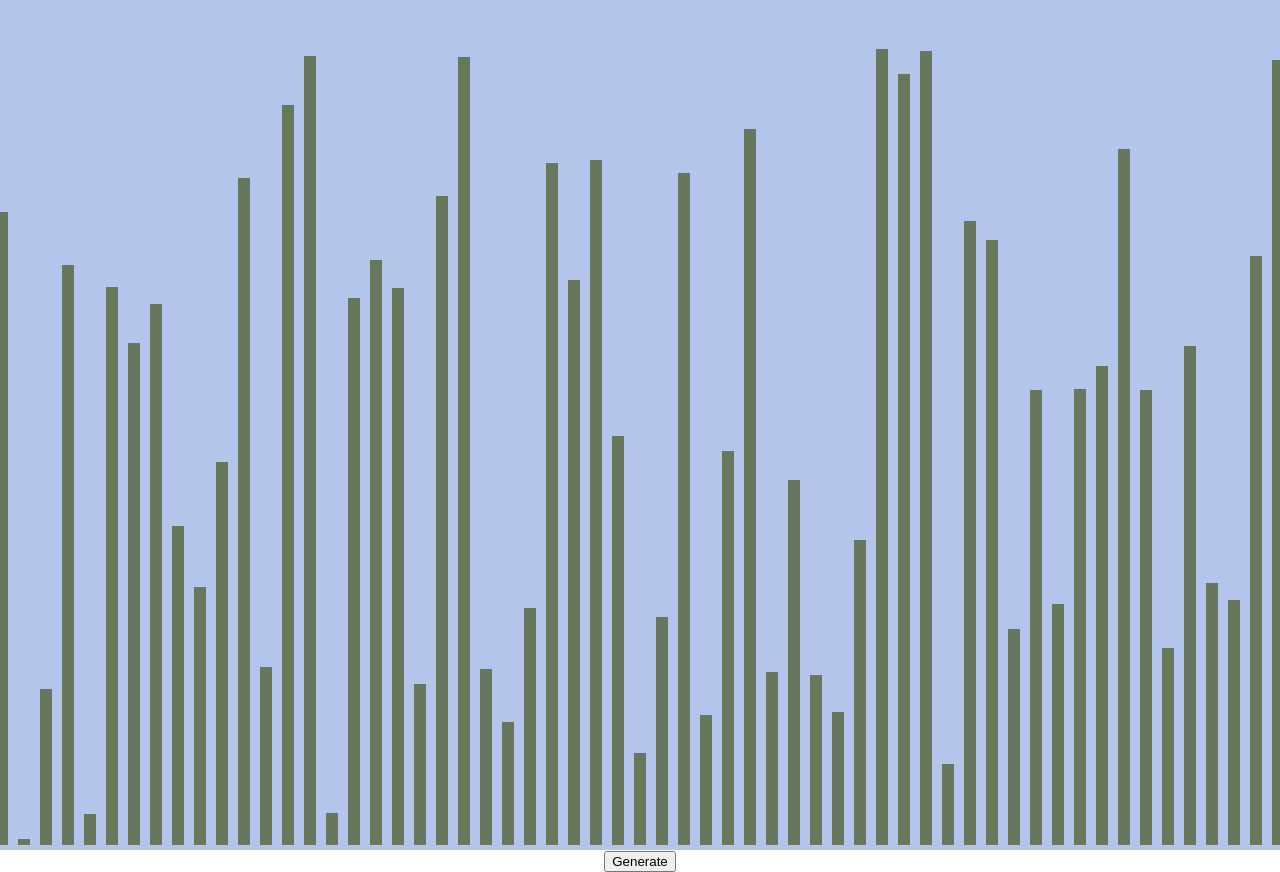
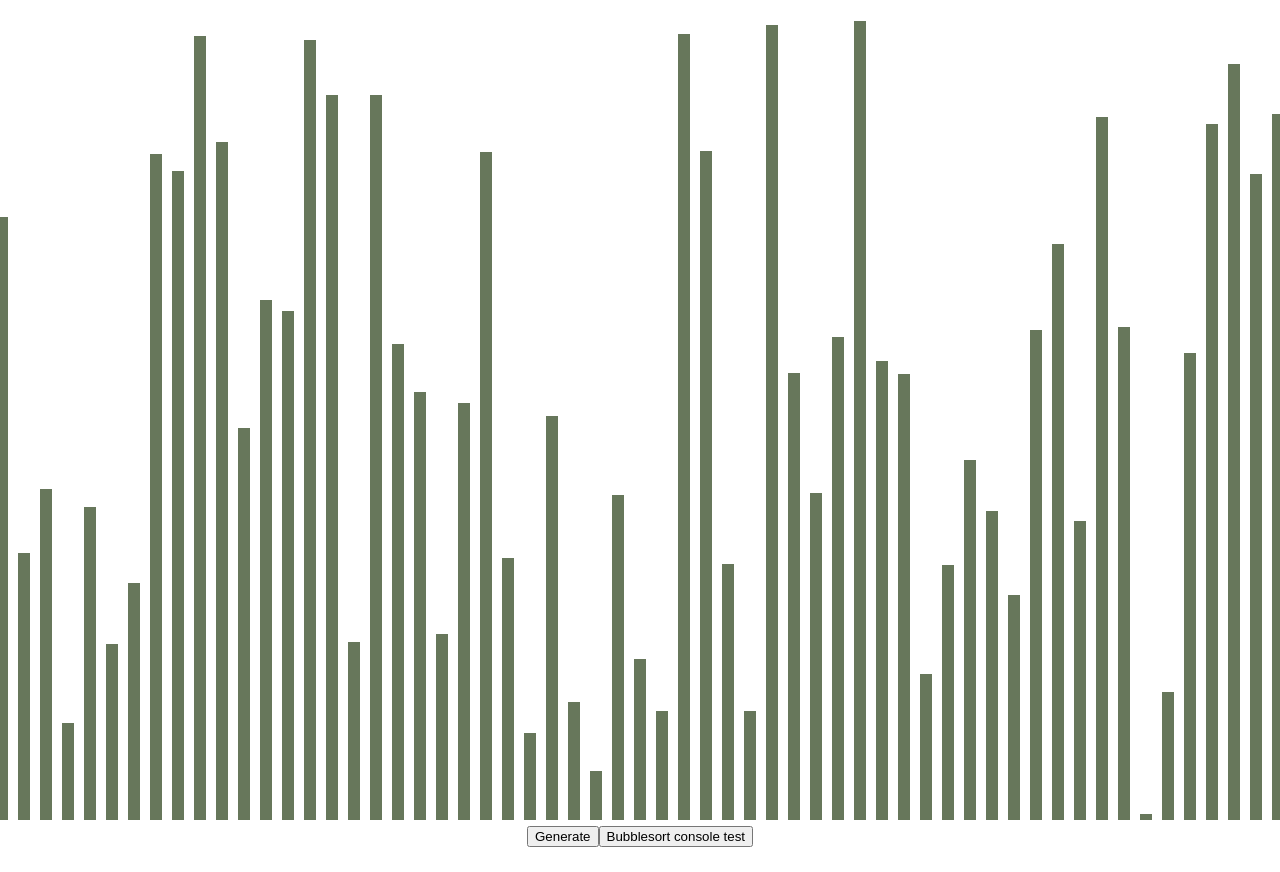
Before and after one commit to Kevrev/AlgoVisualizer, a React (Create React App) app: page / in a window 1280 px wide. Shown: the top 872 px of the page. After the commit the page ends 847 px from the top, so only its background shows below. Built offline with nearby package versions, Linux system fonts and the light colour scheme.

Commit message:
added bubble sort function test

```diff
--- a/src/Visualizer/Visualizer.css
+++ b/src/Visualizer/Visualizer.css
@@ -1,6 +1,5 @@
 .array-container {
-  height: 850px;
-  background-color: rgb(179, 197, 235);
+  height: 825px;
   display: flex;
   justify-content: center;
   align-items: flex-end;
--- a/src/Visualizer/Visualizer.js
+++ b/src/Visualizer/Visualizer.js
@@ -1,4 +1,5 @@
 import { useState, useEffect } from 'react';
+import bubbleSort from '../utils/bubbleSort';
 
 const Visualizer = () => {
   const [array, setArray] = useState([]);
@@ -7,7 +8,7 @@ const Visualizer = () => {
     return Math.floor(Math.random() * (max - min)) + min;
   };
 
-  const arrayPush = () => {
+  const generateArray = () => {
     const newArray = [];
     for (let i = 0; i < 75; i++) {
       newArray.push(arrayRandom(1, 800));
@@ -16,7 +17,7 @@ const Visualizer = () => {
   };
 
   useEffect(() => {
-    arrayPush();
+    generateArray();
   }, []);
 
   return (
@@ -32,7 +33,8 @@ const Visualizer = () => {
           ))}
         </div>
       </div>
-        <button onClick={arrayPush}>Generate</button>
+      <button onClick={generateArray}>Generate</button>
+      <button onClick={generateArray}>Bubblesort console test</button>
     </>
   );
 };
--- /dev/null
+++ b/src/utils/bubbleSort.js
@@ -0,0 +1,14 @@
+const bubbleSort = (array) => {
+  for (let i = 0; i < array.length - 1; i++) {
+    for (let j = 0; j < array.length - i - 1; j++) {
+      if (array[j] > array[j + 1]) {
+      let tempArray = array[j + 1];
+      array[j + 1] = array[j];
+      array[j] = tempArray;
+      }
+    }
+  }
+  console.log(array);
+};
+
+export default bubbleSort;
```
